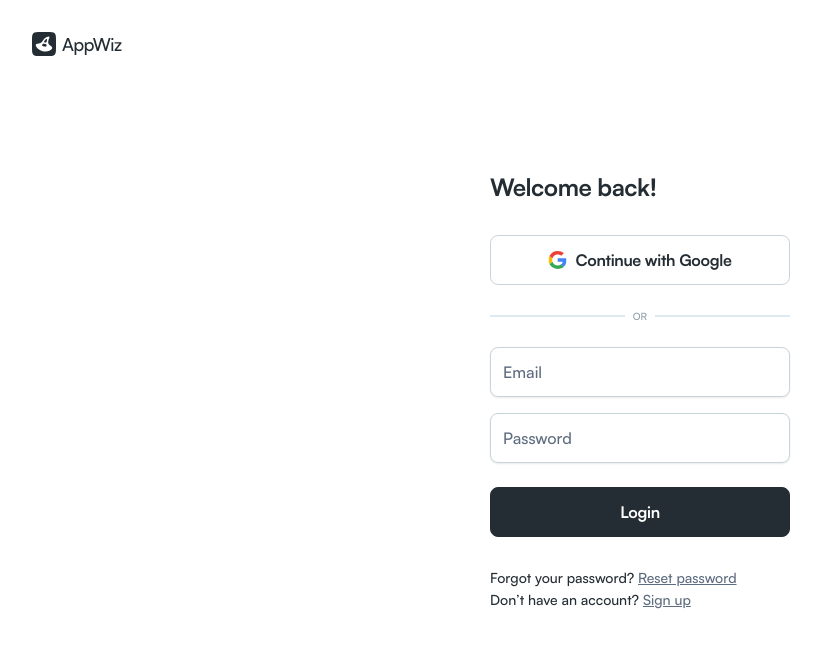
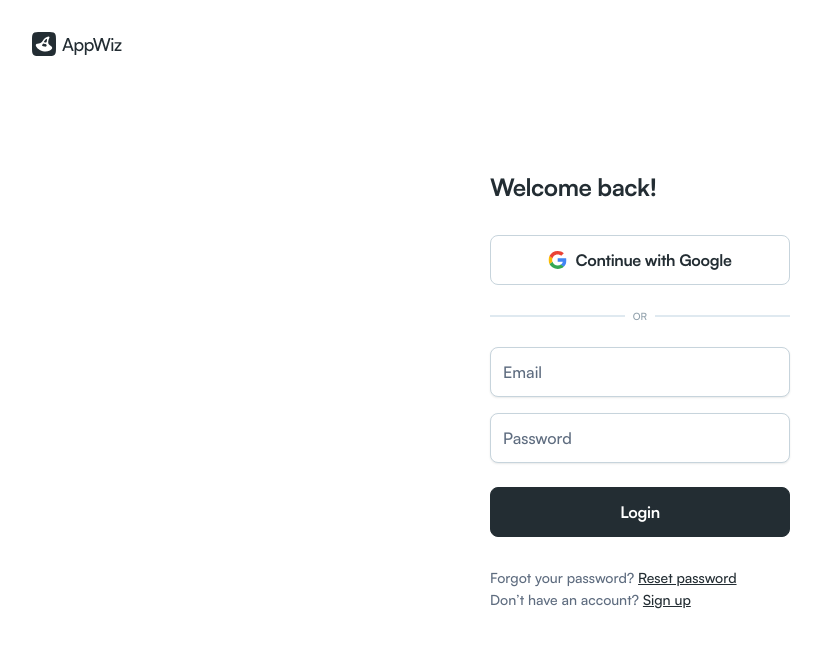
Before and after one commit to bztravis/appwiz-web, a Next.js app: page /login in a window 1280 px wide. Shown: the top 648 px of the page, without its empty margins (0-821 px from the left). Built offline with nearby package versions, Linux system fonts and the light colour scheme.

Commit message:
Add text sizes and arrow icon for external links to HatLinks

```diff
--- a/src/app/(auth)/login/page.tsx
+++ b/src/app/(auth)/login/page.tsx
@@ -8,6 +8,7 @@ import Google from '../../../assets/icons/Google.svg'
 import Link from 'next/link'
 import { HatTextInput } from '@/Hat/HatTextInput'
 import { getPageTitle } from '@/utils/getPageTitle'
+import { HatLink } from '@/Hat/HatLink'
 
 export default function Page() {
   return (
@@ -61,12 +62,18 @@ export default function Page() {
         </HatFlex.Col>
 
         <HatFlex.Col gap="xs">
-          <HatText.p>
-            Forgot your password? <Link href="/reset">Reset password</Link>
+          <HatText.p color="hushed">
+            Forgot your password?{' '}
+            <HatLink to="/reset" color="primary">
+              Reset password
+            </HatLink>
           </HatText.p>
 
-          <HatText.p>
-            Don’t have an account? <Link href="/sign-up">Sign up</Link>
+          <HatText.p color="hushed">
+            Don’t have an account?{' '}
+            <HatLink to="/sign-up" color="primary">
+              Sign up
+            </HatLink>
           </HatText.p>
         </HatFlex.Col>
       </HatFlex.Col>
--- /dev/null
+++ b/src/hat/HatLink/HatLink.module.scss
@@ -0,0 +1,10 @@
+.base {
+  display: inline-flex;
+  align-items: center;
+
+  font-size: inherit;
+  line-height: inherit;
+  letter-spacing: inherit;
+  font-weight: inherit;
+  color: inherit;
+}
--- /dev/null
+++ b/src/hat/HatLink/index.tsx
@@ -0,0 +1,50 @@
+import Link from 'next/link'
+
+import styles from './HatLink.module.scss'
+import {
+  DEFAULT_HAT_TEXT_SIZE,
+  HatText,
+  HatTextColor,
+  HatTextSize,
+  type HatTextProps,
+} from '../HatText'
+import ArrowRightUpLine from '../../assets/icons/ArrowRightUpLine.svg'
+
+type HatLinkProps = {
+  size?: Extract<HatTextSize, 'sm' | 'md'>
+  color?: HatTextColor
+  children: React.ReactNode
+} & (
+  | {
+      to: string
+      href?: never
+    }
+  | {
+      to?: never
+      href: string
+    }
+)
+
+const DEFAULT_HAT_LINK_COLOR: HatTextProps['color'] = 'hushed'
+
+export function HatLink({
+  to,
+  href,
+  size = DEFAULT_HAT_TEXT_SIZE,
+  color = DEFAULT_HAT_LINK_COLOR,
+  children,
+}: HatLinkProps) {
+  if (to && to[0] === '/') {
+    console.warn('HatLink: `href` used for internal link. Use `to` instead.')
+  }
+
+  return (
+    <HatText size={size} color={color}>
+      <Link href={to !== undefined ? to : href} className={styles.base}>
+        {children}
+
+        {href && <ArrowRightUpLine />}
+      </Link>
+    </HatText>
+  )
+}
--- a/src/hat/HatPadding/index.tsx
+++ b/src/hat/HatPadding/index.tsx
@@ -21,8 +21,6 @@ export function HatPadding({
   sizeHorizontal,
   children,
 }: HatPaddingBaseProps) {
-  console.log({ size, sizeVertical, sizeHorizontal })
-
   const className = styleBuilder([
     styles.base,
     ...(size ? [styles['padding-y-' + size], styles['padding-x-' + size]] : []),
@@ -30,7 +28,5 @@ export function HatPadding({
     ...(sizeHorizontal ? [styles['padding-x-' + sizeHorizontal]] : []),
   ])
 
-  console.log({ className })
-
   return <div className={className}>{children}</div>
 }
--- a/src/hat/HatText/index.tsx
+++ b/src/hat/HatText/index.tsx
@@ -10,17 +10,20 @@ export type HatTextColor =
   | 'constructive'
   | 'destructive'
 
-type HatTextSize = 'xs' | 'sm' | 'md' | 'lg' | 'xl' | 'xxl' | 'billboard'
+export type HatTextSize = 'xs' | 'sm' | 'md' | 'lg' | 'xl' | 'xxl' | 'billboard'
 
-type HatTextProps = {
+export type HatTextProps = {
   size?: HatTextSize
   color?: HatTextColor
   children?: React.ReactNode
 }
 
+export const DEFAULT_HAT_TEXT_SIZE = 'sm'
+const DEFAULT_HAT_TEXT_COLOR = 'primary'
+
 export function HatText({
-  size = 'sm',
-  color = 'primary',
+  size = DEFAULT_HAT_TEXT_SIZE,
+  color = DEFAULT_HAT_TEXT_COLOR,
   children,
 }: HatTextProps) {
   return (
@@ -30,43 +33,71 @@ export function HatText({
   )
 }
 
-HatText.h1 = ({ size = 'sm', color = 'primary', children }: HatTextProps) => (
+HatText.h1 = ({
+  size = DEFAULT_HAT_TEXT_SIZE,
+  color = DEFAULT_HAT_TEXT_COLOR,
+  children,
+}: HatTextProps) => (
   <h1 className={styleBuilder([styles.base, styles[size], styles[color]])}>
     {children}
   </h1>
 )
 
-HatText.h2 = ({ size = 'sm', color = 'primary', children }: HatTextProps) => (
+HatText.h2 = ({
+  size = DEFAULT_HAT_TEXT_SIZE,
+  color = DEFAULT_HAT_TEXT_COLOR,
+  children,
+}: HatTextProps) => (
   <h2 className={styleBuilder([styles.base, styles[size], styles[color]])}>
     {children}
   </h2>
 )
 
-HatText.h3 = ({ size = 'sm', color = 'primary', children }: HatTextProps) => (
+HatText.h3 = ({
+  size = DEFAULT_HAT_TEXT_SIZE,
+  color = DEFAULT_HAT_TEXT_COLOR,
+  children,
+}: HatTextProps) => (
   <h3 className={styleBuilder([styles.base, styles[size], styles[color]])}>
     {children}
   </h3>
 )
 
-HatText.h4 = ({ size = 'sm', color = 'primary', children }: HatTextProps) => (
+HatText.h4 = ({
+  size = DEFAULT_HAT_TEXT_SIZE,
+  color = DEFAULT_HAT_TEXT_COLOR,
+  children,
+}: HatTextProps) => (
   <h4 className={styleBuilder([styles.base, styles[size], styles[color]])}>
     {children}
   </h4>
 )
 
-HatText.h5 = ({ size = 'sm', color = 'primary', children }: HatTextProps) => (
+HatText.h5 = ({
+  size = DEFAULT_HAT_TEXT_SIZE,
+  color = DEFAULT_HAT_TEXT_COLOR,
+  children,
+}: HatTextProps) => (
   <h5 className={styleBuilder([styles.base, styles[size], styles[color]])}>
     {children}
   </h5>
 )
 
-HatText.h6 = ({ size = 'sm', color = 'primary', children }: HatTextProps) => (
+HatText.h6 = ({
+  size = DEFAULT_HAT_TEXT_SIZE,
+  color = DEFAULT_HAT_TEXT_COLOR,
+  children,
+}: HatTextProps) => (
   <h6 className={styleBuilder([styles.base, styles[size], styles[color]])}>
     {children}
   </h6>
 )
 
-HatText.p = ({ size = 'sm', color = 'primary', children }: HatTextProps) => (
+HatText.p = ({
+  size = DEFAULT_HAT_TEXT_SIZE,
+  color = DEFAULT_HAT_TEXT_COLOR,
+  children,
+}: HatTextProps) => (
   <p className={styleBuilder([styles.base, styles[size], styles[color]])}>
     {children}
   </p>
--- a/src/styles/global.scss
+++ b/src/styles/global.scss
@@ -37,10 +37,10 @@ body {
   }
 }
 
-a {
-  width: fit-content;
-  color: colors.$hushed;
-}
+// a {
+//   width: fit-content;
+//   color: colors.$hushed;
+// }
 
 form {
   width: 100%;
```
Also changed, not shown: src/app/(auth)/reset/page.tsx (+4 -4 lines), src/app/(auth)/sign-up/page.tsx (+6 -3 lines), src/assets/icons/ArrowRightUpLine.svg (added).
